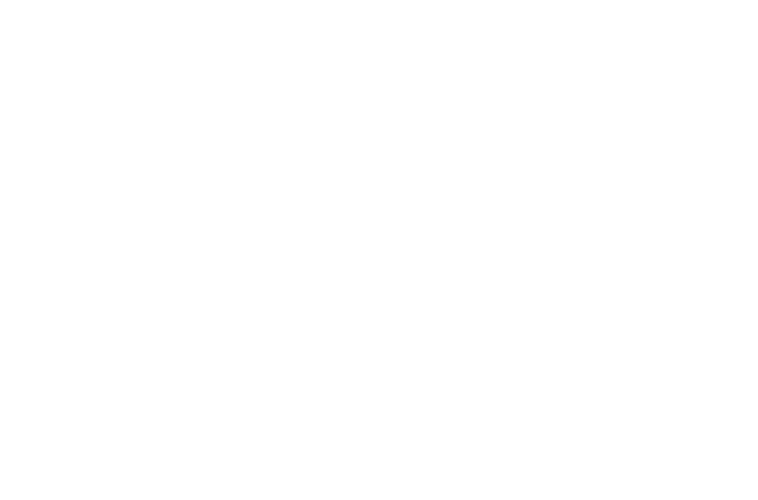
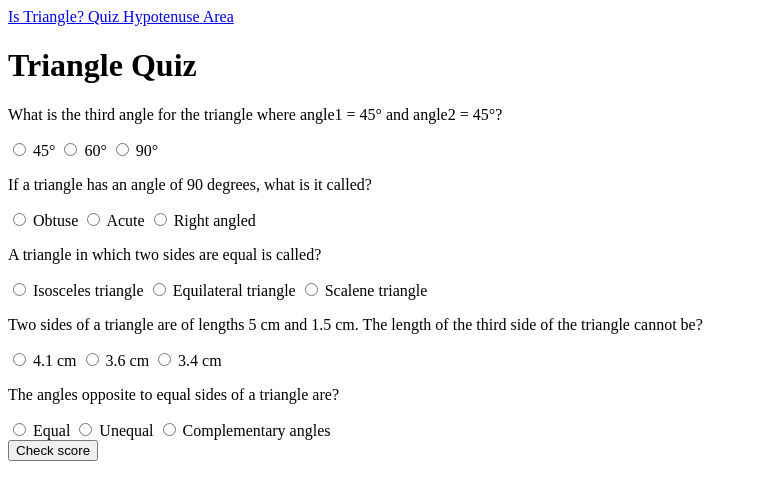
Before and after one commit to anandbaraik/fun-with-triangle, a plain HTML site: page quiz.html in a window 1280 px wide. Shown: the whole page, without its empty margins (0-758 px from the left). Drawn offline with Linux system fonts and the light colour scheme.

Commit message:
update:quiz

```diff
--- /dev/null
+++ b/assets/quiz.js
@@ -0,0 +1,29 @@
+const outputBox = document.querySelector(".outputBox");
+const checkBtn = document.querySelector("#checkBtn");
+const quizForm = document.querySelector(".quiz_form");
+const correctAns = {
+        question1: "90°",
+        question2 : "right angled",
+        question3 : "Isosceles triangle",
+        question4 : "3.4 cm",
+        question5 : "Equal",
+    };
+checkBtn.addEventListener("click", checkAnswers);
+
+function checkAnswers() {
+    let formData = new FormData(quizForm);
+    let score = 0;
+    for (let [quest, ans] of formData.entries()) {
+        if(
+            (correctAns[quest] != undefined) &&
+            (ans === correctAns[quest])
+        ) {
+            score += 1;
+        }
+    }
+    showMessage(`Your score is ${score}`);
+}
+
+function showMessage(msg) {
+    outputBox.innerHTML = msg;
+}
--- a/quiz.html
+++ b/quiz.html
@@ -8,6 +8,122 @@
     <title>Document</title>
 </head>
 <body>
-    <script src="/assets/app.js"></script>
+    <nav>
+        <a href="index.html">
+            Is Triangle?
+        </a>
+        <a href="quiz.html" class="item-active">
+            Quiz
+        </a>
+        <a href="hypotenuse.html">
+            Hypotenuse
+        </a>
+        <a href="area.html">
+            Area
+        </a>
+    </nav>
+    <div class="header">
+        <h1>
+            Triangle Quiz
+        </h1>
+    </div>
+    <div class="container">
+        <form class="quiz_form">
+            <div class="group quiz-quest">
+                <p>
+                    What is the third angle for the triangle where angle1 = 45° and angle2 = 45°?
+                </p>
+                <label>
+                    <input type="radio" name="question1" value="45°">
+                    45°
+                </label>
+                <label>
+                    <input type="radio" name="question1" value="60°">
+                    60°
+                </label>
+                <label>
+                    <input type="radio" name="question1" value="90°">
+                    90°
+                </label>
+            </div>
+
+            <div class="group quiz-quest">
+                <p>
+                    If a triangle has an angle of 90 degrees, what is it called?
+                </p>
+                <label>
+                    <input type="radio" name="question2" value="obtuse">
+                    Obtuse
+                </label>
+                <label>
+                    <input type="radio" name="question2" value="acute">
+                    Acute
+                </label>
+                <label>
+                    <input type="radio" name="question2" value="right angled">
+                    Right angled
+                </label>
+            </div>
+
+            <div class="group quiz-quest">
+                <p>
+                    A triangle in which two sides are equal is called?
+                </p>
+                <label>
+                    <input type="radio" name="question3" value="Isosceles triangle">
+                    Isosceles triangle
+                </label>
+                <label>
+                    <input type="radio" name="question3" value="Equilateral triangle">
+                    Equilateral triangle
+                </label>
+                <label>
+                    <input type="radio" name="question3" value="Scalene triangle">
+                    Scalene triangle
+                </label>
+            </div>
+
+            <div class="group quiz-quest">
+                <p>
+                    Two sides of a triangle are of lengths 5 cm and 1.5 cm. The length of the third side of the triangle cannot be?
+                </p>
+                <label>
+                    <input type="radio" name="question4" value="4.1 cm">
+                    4.1 cm
+                </label>
+                <label>
+                    <input type="radio" name="question4" value="3.6 cm">
+                    3.6 cm
+                </label>
+                <label>
+                    <input type="radio" name="question4" value="3.4 cm">
+                    3.4 cm
+                </label>
+            </div>
+
+            <div class="group quiz-quest">
+                <p>
+                    The angles opposite to equal sides of a triangle are?
+                </p>
+                <label>
+                    <input type="radio" name="question5" value="Equal">
+                    Equal
+                </label>
+                <label>
+                    <input type="radio" name="question5" value="Unequal">
+                    Unequal
+                </label>
+                <label>
+                    <input type="radio" name="question5" value="Complementary angles">
+                    Complementary angles
+                </label>
+            </div>
+        </form>
+        <button class="btn" id="checkBtn">
+            Check score
+        </button>
+        <div class="outputBox"></div>
+    </div>
+    <script src="/assets/quiz.js"></script>
 </body>
 </html>
```
